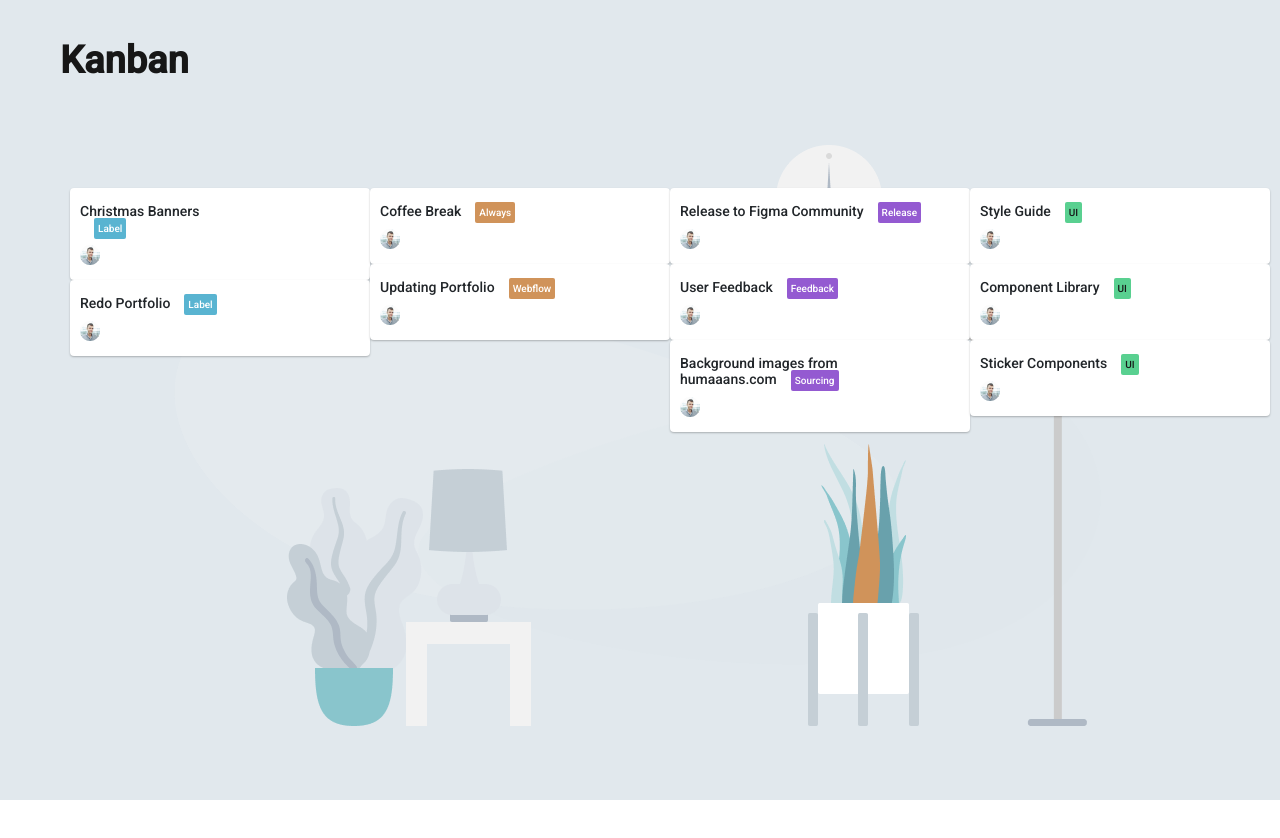
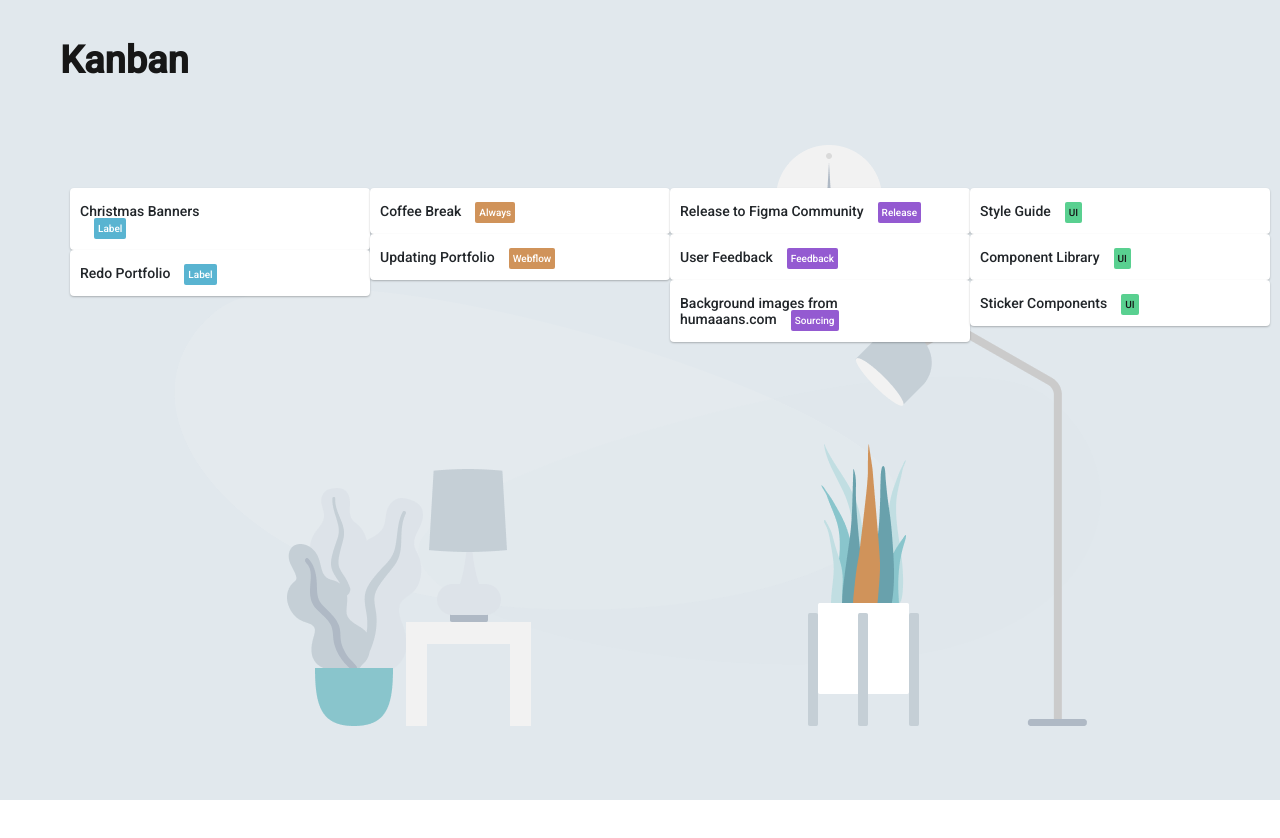
Before and after one commit to rfcosta85/kanban, a React (Create React App) app in the folder kanban/: page / in a window 1280 px wide. Shown: the top 838 px of the page. Built offline with nearby package versions, Linux system fonts and the light colour scheme.

Commit message:
FINALIZAÇÃO/ALELUIA

```diff
--- a/kanban/src/components/Card/Card.css
+++ b/kanban/src/components/Card/Card.css
@@ -54,14 +54,3 @@
       margin: 0;
       Width:260px;
   }
-
-  .avatar_male{
-   margin-top: 0;
-   margin-left: 0;
-
-  }
-  .label_div{
-    display: flex;
-     margin-top: 10px;
-     flex-direction: row;
-  }
--- a/kanban/src/components/Card/Card.js
+++ b/kanban/src/components/Card/Card.js
@@ -1,17 +1,12 @@
 import './Card.css'
-import avatarM from '../../components/icon/man.png'
 const Card = (props) => {
   const { children,color,status } = props
  return (
      <div className="card_label">
      <p className="text1_style">{children}</p>
-     <div className="label_div">
-     <img src={avatarM} className="avatar_male" alt="avatar"></img>
      <span className={`label${color}`}>{status}</span>
-     </div>
     </div>
   )
 }
 
-
 export default Card
--- a/kanban/src/components/Text/Text.js
+++ /dev/null
@@ -1 +0,0 @@
-import Text from '.=Text.js'
```
Also changed, not shown: kanban/src/components/Label_card/Label_card.js (deleted, +0 -9 lines), kanban/src/components/Label_card/Label_card.css (deleted), kanban/src/components/Text/Text.css (deleted).
